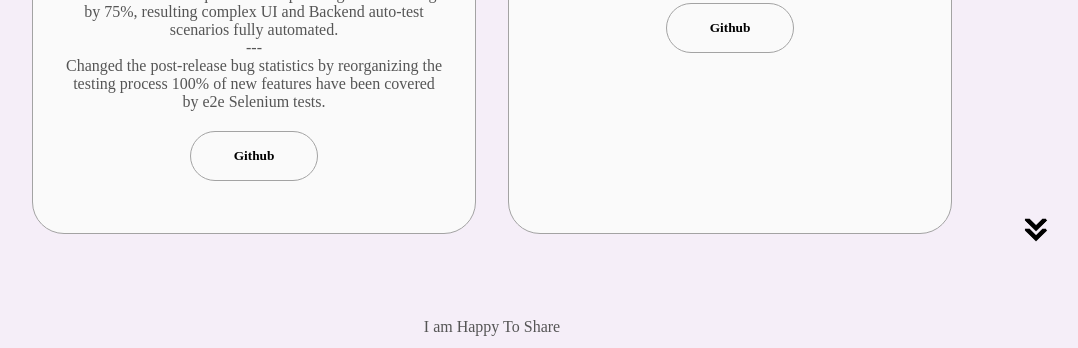
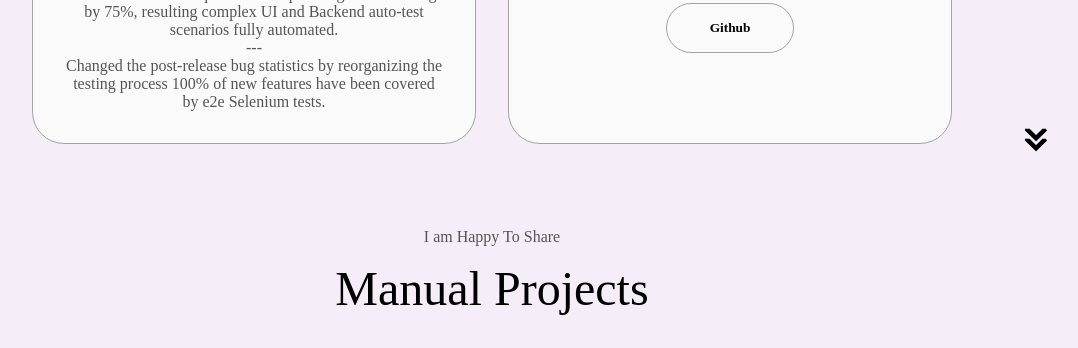
Before and after one commit to inescence/CV_profile, a plain HTML site: page index.html in a window 1280 px wide. Shown: the part 2358-2706 px from the top of the page, without its empty margins (148-1226 px from the left). Drawn offline with Linux system fonts and the light colour scheme.

Commit message:
delete button

```diff
--- a/index.html
+++ b/index.html
@@ -230,14 +230,14 @@
             <p>Changed the post-release bug statistics by reorganizing the testing process
               100% of new features have been covered by e2e Selenium tests.
             </p>
-            <div class="btn-container">
-              <button
-                class="btn btn-color-2 project-btn"
-                onclick="window.open('https://github.com/inescence/E-commerce_VseMayki_critical_path')"
-              >
-                Github
-              </button>
-            </div>
+<!--            <div class="btn-container">-->
+<!--              <button-->
+<!--                class="btn btn-color-2 project-btn"-->
+<!--                onclick="window.open('https://github.com/inescence/E-commerce_VseMayki_critical_path')"-->
+<!--              >-->
+<!--                Github-->
+<!--              </button>-->
+<!--            </div>-->
           </div>
 
           <div class="details-container color-container">
```
